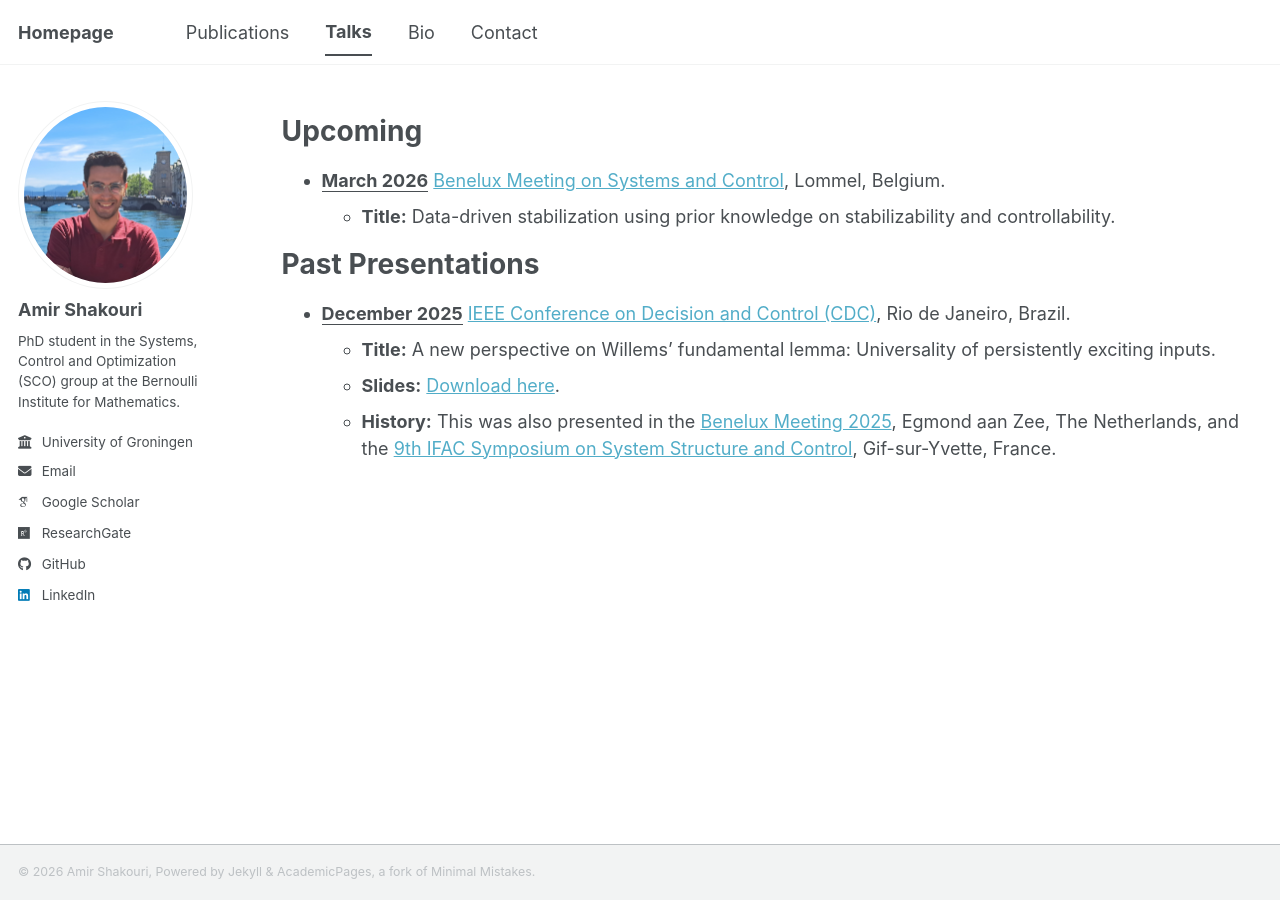
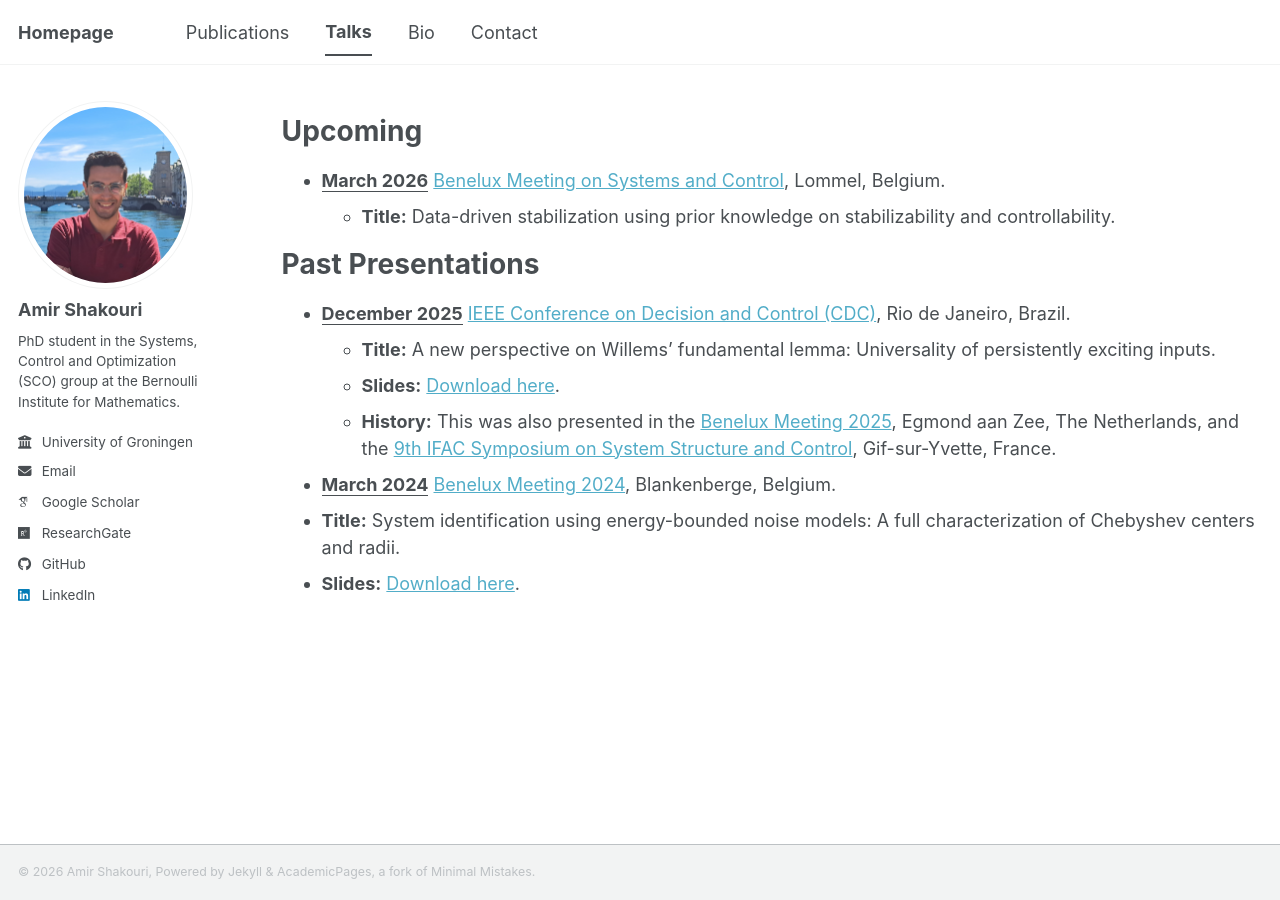
Before and after one commit to a-shakouri/a-shakouri.github.io, a Jekyll site: the page built from _pages/talk-new.md, in a window 1280 px wide. Built offline with Jekyll 4.4.1, drawn with Linux system fonts in a browser that asks for light colours; some web fonts are replaced; a script bundle is joined from its source files by our own code; library files that are not in the unit come from our copies.

Commit message:
Update talk-new.md

```diff
--- a/_pages/talk-new.md
+++ b/_pages/talk-new.md
@@ -18,3 +18,7 @@ Past Presentations
   * **Title:** A new perspective on Willems’ fundamental lemma: Universality of persistently exciting inputs.
   * **Slides:** <a href="{{ base_path }}/files/Slides.pdf" class="Download">Download here</a>.
   * **History:** This was also presented in the [Benelux Meeting 2025](https://www.beneluxmeeting.nl/2025/), Egmond aan Zee, The Netherlands, and the [9th IFAC Symposium on System Structure and Control](https://sssc-tds-cosy-2025.sciencesconf.org/), Gif-sur-Yvette, France.
+
+ * **<u>March 2024</u>** [Benelux Meeting 2024](https://www.beneluxmeeting.nl/2024/), Blankenberge, Belgium.
+  * **Title:** System identification using energy-bounded noise models: A full characterization of Chebyshev centers and radii.
+  * **Slides:** <a href="{{ base_path }}/files/SysID-Presentation-Benelux-version.pdf" class="Download">Download here</a>.
```
